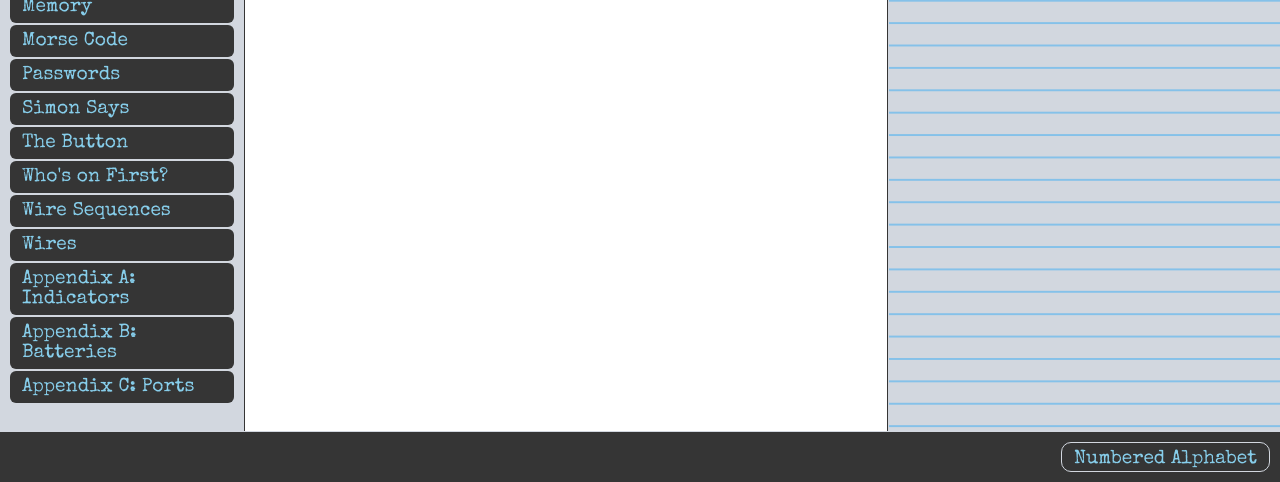
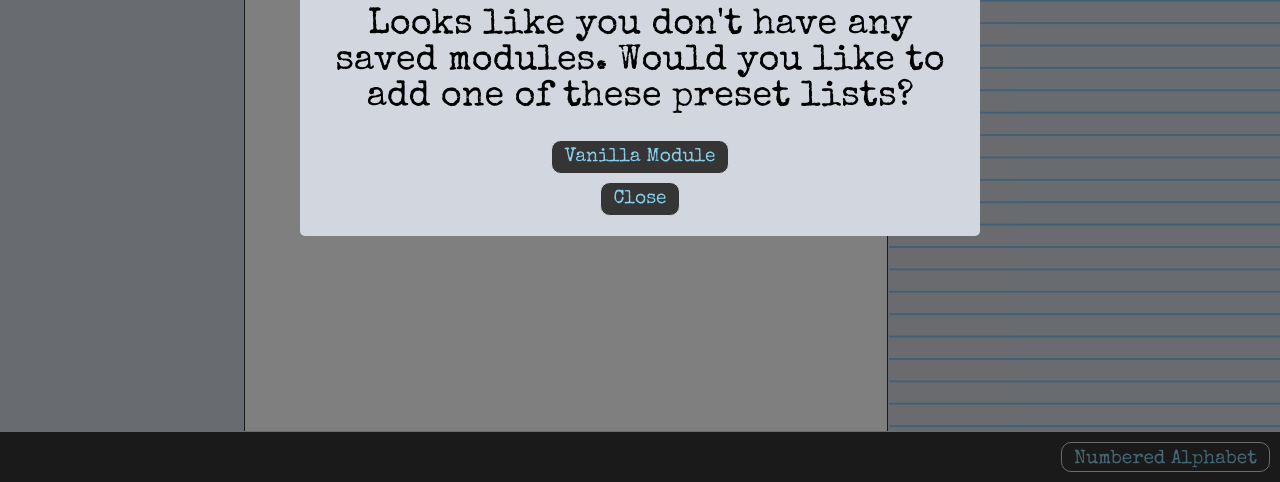
Before and after one commit to typies/KTyNE, a website built with webpack: page src/template.html in a window 1280 px wide. Shown: the part 318-800 px from the top of the page. Built offline with nearby package versions, Linux system fonts and the light colour scheme; a web font is replaced by a local one.

Commit message:
Default Modlist Popup/Btn

```diff
--- a/src/modules/Sidebar.js
+++ b/src/modules/Sidebar.js
@@ -4,17 +4,17 @@ import {
   ExportModulesPopup,
   ImportModulesPopup,
   SidebarPopup,
+  ImportDefaultListPopup,
 } from "./popup.js";
 import PopupGenerator from "./PopupGenerator.js";
 import mainPubSub from "./PubSub.js";
 import sharedIdCounter from "./sharedIdCounter.js";
-import defaultModules from "./vanillaModules.json";
+import defaultModules from "../defaultModLists/vanillaModules.json";
 const KTANE_TIMWI_URL = "https://ktane.timwi.de/";
 
 class Sidebar {
   constructor(itemList = []) {
     this.sidebarItems = itemList;
-    this.init();
     mainPubSub.subscribe("addNewModule", this.addSidebarItem.bind(this));
     mainPubSub.subscribe("addNewModules", this.addSidebarItems.bind(this));
     mainPubSub.subscribe("deleteModule", this.deleteModule.bind(this));
@@ -37,12 +37,20 @@ class Sidebar {
       ],
       () => this.removeAllSidebarItems()
     );
+
+    const defaultModuleObjs = [
+      { name: "Vanilla Module", fileContents: defaultModules },
+    ];
+
+    this.importDefaultListPopup = new ImportDefaultListPopup(defaultModuleObjs);
     this.sidebarPopup = new SidebarPopup(
       this.addNewModulePopup,
       this.importModulePopup,
       this.exportModulePopup,
-      this.nukeSidebarPopup
+      this.nukeSidebarPopup,
+      this.importDefaultListPopup
     );
+    this.init();
     return this;
   }
 
@@ -63,7 +71,7 @@ class Sidebar {
   init() {
     this.importProjectsFromLocal();
     if (this.sidebarItems.length === 0) {
-      this.addSidebarItems(defaultModules);
+      this.importDefaultListPopup.doPopup(true);
     }
     this.render();
     this.configureStaticSidebarBtns();
@@ -245,13 +253,6 @@ class Sidebar {
     this.importProjectsFromLocal();
   }
 
-  addDefaultSidebarItems(sidebarItems) {
-    sidebarItems.forEach((sidebarItem) => {
-      this.sidebarItems.push(sidebarItem);
-    });
-    this.render();
-  }
-
   createSidebarLi(sidebarItem) {
     const sidebarListElement = this.domElements.sidebarListElement;
     const newSidebarListItem = document.createElement("li");
--- a/src/modules/popup.js
+++ b/src/modules/popup.js
@@ -438,12 +438,14 @@ class SidebarPopup {
     addNewModulePopup,
     importModulePopup,
     exportModulesPopup,
-    nukeSidebarPopup
+    nukeSidebarPopup,
+    importDefaultListPopup
   ) {
     this.addNewModulePopup = addNewModulePopup;
     this.importModulePopup = importModulePopup;
     this.exportModulesPopup = exportModulesPopup;
     this.nukeSidebarPopup = nukeSidebarPopup;
+    this.importDefaultListPopup = importDefaultListPopup;
     this.popup = new PopupGenerator("Options", [
       {
         type: "group",
@@ -498,8 +500,17 @@ class SidebarPopup {
             },
             classList: "nuke-module-list-btn",
           },
+          {
+            type: "button",
+            btnType: "submit",
+            textContent: "Import Default Mod List",
+            listenerEvent: {
+              trigger: "click",
+              callback: () => this.importDefaultListPopup.doPopup(),
+            },
+          },
         ],
-        classList: "column-group",
+        classList: ["column-group", "even-list"],
       },
     ]);
   }
@@ -859,6 +870,48 @@ class ExportModulesPopup {
   }
 }
 
+class ImportDefaultListPopup {
+  constructor(modFilesList) {
+    this.btnSchemaList = modFilesList.map((mfObj) => {
+      return {
+        type: "button",
+        textContent: mfObj.name,
+        listenerEvent: {
+          trigger: "click",
+          callback: (caller) => {
+            if (!Array.from(caller.element.classList).includes("green")) {
+              caller.element.classList.add("green");
+              new PopupGenerator(`${mfObj.name} Added`).doPopup();
+            }
+            mainPubSub.publish("addNewModules", mfObj.fileContents);
+          },
+        },
+      };
+    });
+    return this;
+  }
+
+  doPopup(pageLoad = false) {
+    new PopupGenerator("Default Mod List Options", [
+      {
+        type: "div",
+        textContent: pageLoad
+          ? "Looks like you don't have any saved modules. Would you like to add one of these preset lists?"
+          : "Select Mod Lists you would like to add",
+        classList: "title",
+      },
+      {
+        type: "group",
+        schema: [...this.btnSchemaList],
+        classList: ["column-group", "even-list"],
+      },
+      {
+        type: "close-btn",
+      },
+    ]).doPopup();
+  }
+}
+
 export {
   EdgeworkPopup,
   NumberedAlphabetPopup,
@@ -867,4 +920,5 @@ export {
   EditModulePopup,
   ImportModulesPopup,
   ExportModulesPopup,
+  ImportDefaultListPopup,
 };
--- a/src/styles/main.css
+++ b/src/styles/main.css
@@ -114,7 +114,6 @@ svg {
 
 .top-margin {
   margin-top: 10px;
-  width: 40ch;
 }
 
 /* Required Text */
@@ -137,6 +136,13 @@ label[for="url"]:after {
   margin-top: 8px;
 }
 
+.column-group {
+  display: flex;
+  flex-direction: column;
+  align-items: center;
+  gap: 4px;
+}
+
 .text-wrap {
   white-space: pre-line;
 }
--- a/src/styles/popups.css
+++ b/src/styles/popups.css
@@ -27,6 +27,7 @@ form div.title {
   font-size: 36px;
   margin-bottom: 24px;
   text-align: center;
+  max-width: 50vw;
 }
 
 .form label {
@@ -39,12 +40,14 @@ form div.title {
   font-size: inherit;
 }
 
-.column-group {
-  display: flex;
-  flex-direction: column;
-  gap: 8px;
-}
-
 form input[name="url"] {
   width: 40ch;
 }
+
+.even-list {
+  align-self: center;
+  width: fit-content;
+  & * {
+    width: 100%;
+  }
+}
```
Also changed, not shown: src/defaultModLists/vanillaModules.json (renamed from src/modules/vanillaModules.json).
